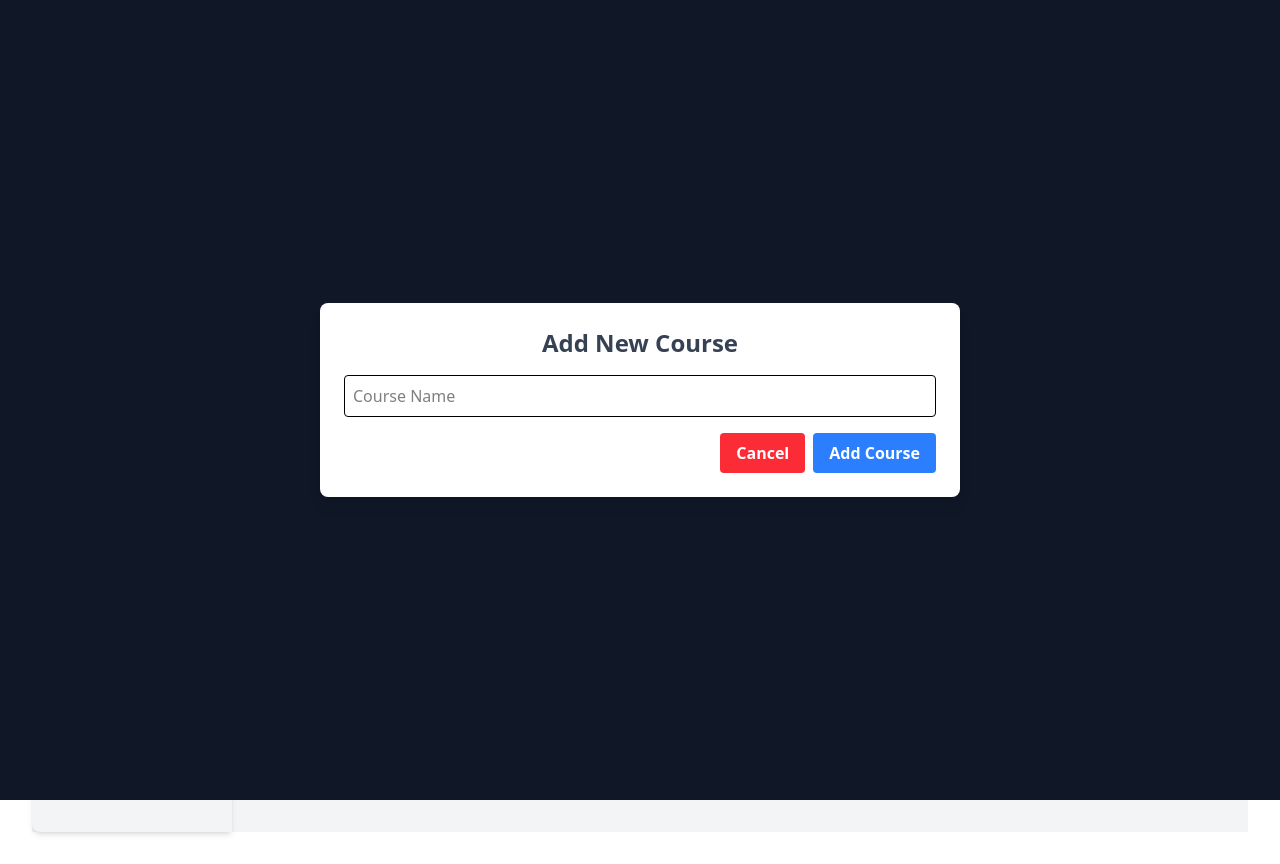
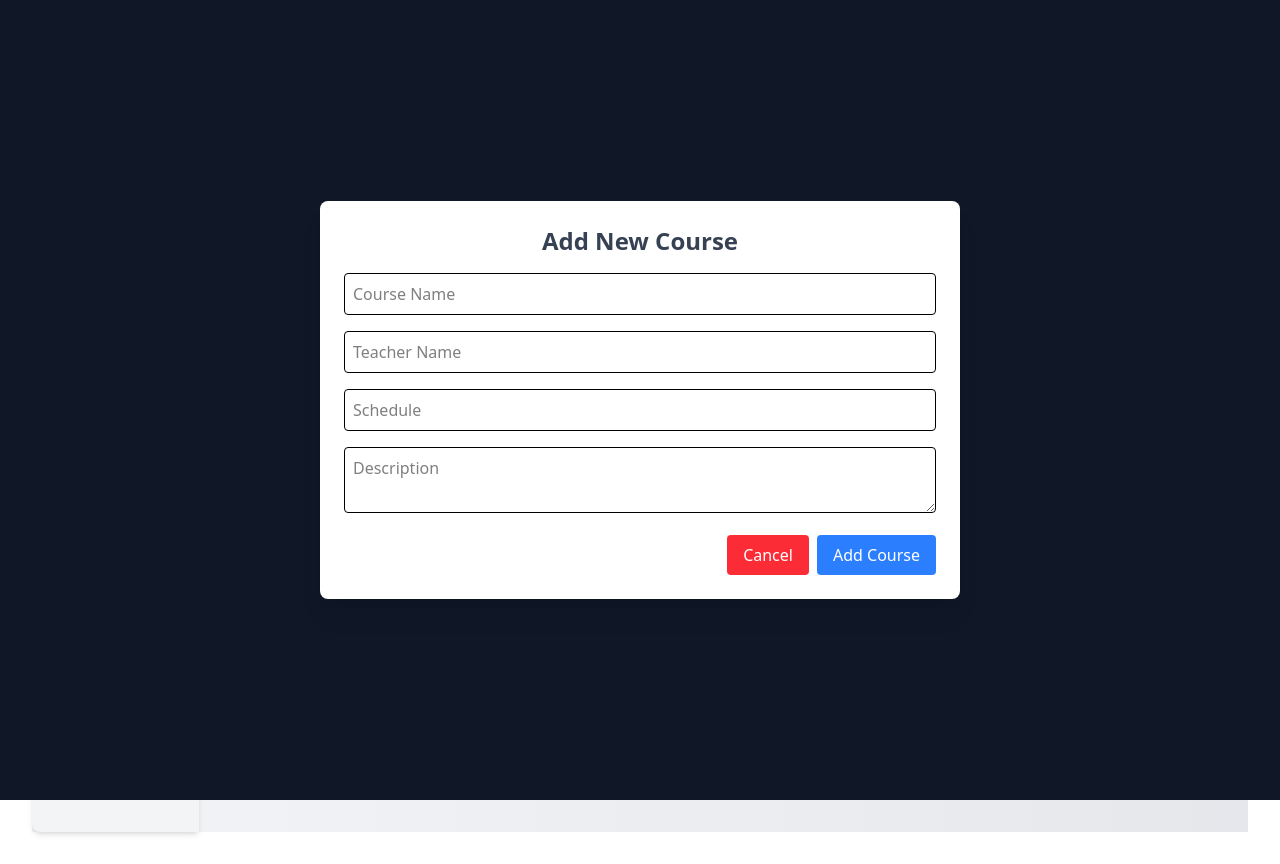
Before and after one commit to MARYFATAH/student-monitoring-app, a React (Vite) app in the folder web/: page /teacherdashboard in a window 1280 px wide. Both pictures are taken after a click on the button "Add Course". Built offline with nearby package versions, Linux system fonts and the light colour scheme.

Commit message:
global state has been deleted and passed props instead. added a mock database and students page and students details added.

```diff
--- /dev/null
+++ b/web/src/Data/Course.js
@@ -0,0 +1,39 @@
+export const courses = [
+  {
+    id: 1,
+    name: "Mathematics",
+    teacher: "Mr. Smith",
+    duration: "3 months",
+    description: "Learn algebra, geometry, and more.",
+  },
+  {
+    id: 2,
+    name: "Science",
+    teacher: "Ms. Johnson",
+    duration: "4 months",
+    description: "Explore physics, biology, and chemistry.",
+  },
+  {
+    id: 3,
+    name: "English",
+    teacher: "Mr. Brown",
+    duration: "2 months",
+    description: "Focus on grammar, vocabulary, and literature.",
+  },
+  {
+    id: 4,
+    name: "History",
+    teacher: "Ms. Green",
+    duration: "3 months",
+  },
+];
+
+export const students = [
+  { id: 1, name: "Alice" },
+  { id: 2, name: "Bob" },
+  { id: 3, name: "Charlie" },
+  { id: 4, name: "David" },
+  { id: 5, name: "Eva" },
+  { id: 6, name: "Frank" },
+  { id: 7, name: "Grace" },
+];
--- a/web/src/components/Course/CourseDetails.jsx
+++ b/web/src/components/Course/CourseDetails.jsx
@@ -1,28 +1,59 @@
+import React from "react";
 import "./CourseDetails.css";
-import { useParams } from "react-router";
-import { CourseContext } from "../../contexts/CourseContext";
-import { useContext } from "react";
+import { Link, useParams } from "react-router";
+import { courses } from "../../Data/Course"; // Importing courses array
 
 export function CourseDetails() {
-  const { courseId } = useParams(); // Extract courseId from URL params
-  const { courses } = useContext(CourseContext); // Access courses from context
-
+  const { courseId } = useParams(); // Extract courseId from the URL
   const selectedCourse = courses.find(
-    (course) => course.id === parseInt(courseId)
-  ); // Find the course by ID
+    (course) => course.id === parseInt(courseId, 10)
+  ); // Match the course by ID
 
   if (!selectedCourse) {
-    return <div className="course-details-container">Course not found.</div>;
+    return <div className="p-4">Course not found...</div>;
   }
 
   return (
-    <div className="course-details-container">
-      <h2>{selectedCourse.name || "No course name provided"}</h2>
-      <p>Teacher: {selectedCourse.teacher || "No teacher assigned"}</p>
-      <p>Duration: {selectedCourse.duration || "Duration not available"}</p>
-      <p>
-        Description: {selectedCourse.description || "No description provided"}
-      </p>
+    <div className="bg-gray-100 flex flex-col items-center">
+      <div className="p-4 md:p-8 w-full max-w-screen-lg">
+        <h1 className="text-3xl md:text-4xl font-bold text-gray-700 mb-6">
+          {selectedCourse.name} Course Details
+        </h1>
+        <div className="grid grid-cols-1 sm:grid-cols-2 gap-4">
+          {/* Teacher Information */}
+          <div className="bg-white p-6 rounded-lg shadow hover:shadow-lg transition">
+            <h2 className="text-lg md:text-xl font-semibold text-gray-800 mb-2">
+              Teacher
+            </h2>
+            <p className="text-sm md:text-base text-gray-600">
+              {selectedCourse.teacher || "No teacher assigned"}
+            </p>
+          </div>
+
+          {/* Schedule Information */}
+          <div className="bg-white p-6 rounded-lg shadow hover:shadow-lg transition">
+            <h2 className="text-lg md:text-xl font-semibold text-gray-800 mb-2">
+              Schedule
+            </h2>
+            <p className="text-sm md:text-base text-gray-600">
+              {selectedCourse.duration || "Schedule not available"}
+            </p>
+          </div>
+
+          {/* Course Description */}
+          <div className="bg-white p-6 rounded-lg shadow hover:shadow-lg transition col-span-2">
+            <h2 className="text-lg md:text-xl font-semibold text-gray-800 mb-2">
+              Description
+            </h2>
+            <p className="text-sm md:text-base text-gray-600">
+              {selectedCourse.description || "No description available"}
+            </p>
+          </div>
+        </div>
+      </div>
+      <button className="bg-blue-500 hover:bg-blue-700 text-white font-bold py-2 px-4 rounded">
+        Add student
+      </button>
     </div>
   );
 }
--- a/web/src/components/Course/CourseList.jsx
+++ b/web/src/components/Course/CourseList.jsx
@@ -1,16 +1,34 @@
-import { CourseDetails } from "./CourseDEtails";
+import React from "react";
+import { Link } from "react-router-dom";
+import { courses } from "../../Data/Course";
 
-export function CourseList({ courses = [] }) {
+export function CourseList() {
   return (
-    <div>
-      {courses.length > 0 ? (
-        courses.map((course) => (
-          <CourseDetails key={course.id} course={course.name} />
-        ))
-      ) : (
-        <p>No courses available</p>
-      )}
-      <button className="dashboard-button">Add Course</button>
+    <div className="p-4 md:p-8">
+      <h1 className="text-3xl md:text-4xl font-bold text-gray-700 mb-6">
+        Course List
+      </h1>
+      <div className="grid grid-cols-1 sm:grid-cols-2 lg:grid-cols-3 gap-4">
+        {courses.length > 0 ? (
+          courses.map((course) => (
+            <div
+              key={course.id}
+              className="bg-white p-4 rounded-lg shadow hover:shadow-lg transition"
+            >
+              <h2 className="text-lg font-semibold">{course.name}</h2>
+              <p>{course.description || "No description available."}</p>
+              <Link
+                to={`/courses/${course.id}`}
+                className="block bg-blue-500 hover:bg-blue-700 text-white font-bold py-2 px-4 mt-4 rounded"
+              >
+                View Details
+              </Link>
+            </div>
+          ))
+        ) : (
+          <p className="text-gray-600">No courses available...</p>
+        )}
+      </div>
     </div>
   );
 }
--- a/web/src/components/Dashboard/TeacherDashboard.jsx
+++ b/web/src/components/Dashboard/TeacherDashboard.jsx
@@ -1,78 +1,101 @@
-import React, { useState, useContext } from "react";
+import React, { useState } from "react";
 import { SideBar } from "../SideBar";
-import { Link } from "react-router-dom";
-import { CourseContext } from "../../contexts/CourseContext"; // Import the context
+import { CourseList } from "../Course/CourseList";
+import {
+  courses as courseData,
+  students as studentData,
+} from "../../Data/Course";
+import { StudentProfile } from "../Students/StudentProfile";
+import { StudentList } from "../Students/StudentList";
 
 export function TeacherDashboard() {
-  const { courses, setCourses } = useContext(CourseContext); // Access courses from context
+  // State for courses and students
+  const [courses, setCourses] = useState(courseData);
+  const [students, setStudents] = useState(studentData);
+
+  // State for active section and assignments
   const [activeSection, setActiveSection] = useState("courses");
-  const [showModal, setShowModal] = useState(false); // State to show/hide modal
-  const [newCourseName, setNewCourseName] = useState(""); // State for the new course name
-  const [newStudentName, setNewStudentName] = useState(""); // State for the new student name
-  const [isAddingCourse, setIsAddingCourse] = useState(true); // Modal type
+  const [courseAssignments, setCourseAssignments] = useState({});
 
-  const [students, setStudents] = useState([
-    { id: 1, name: "Alice" },
-    { id: 2, name: "Bob" },
-    { id: 3, name: "Charlie" },
-    { id: 4, name: "Diana" },
-  ]);
+  // Modal states
+  const [showModal, setShowModal] = useState(false);
+  const [isAddingCourse, setIsAddingCourse] = useState(true);
 
+  // Input fields
+  const [newCourseName, setNewCourseName] = useState("");
+  const [newTeacherName, setNewTeacherName] = useState("");
+  const [newSchedule, setNewSchedule] = useState("");
+  const [newDescription, setNewDescription] = useState("");
+  const [newStudentName, setNewStudentName] = useState("");
+  const [selectedCourseId, setSelectedCourseId] = useState("");
+
+  // Add new course
   const handleAddCourse = () => {
-    if (newCourseName.trim()) {
-      const newCourse = { id: courses.length + 1, name: newCourseName };
-      setCourses([...courses, newCourse]); // Update courses in context
-      setNewCourseName("");
-      setShowModal(false);
+    if (
+      newCourseName.trim() &&
+      newTeacherName.trim() &&
+      newSchedule.trim() &&
+      newDescription.trim()
+    ) {
+      const newCourse = {
+        id: courses.length + 1,
+        name: newCourseName,
+        teacher: newTeacherName,
+        schedule: newSchedule,
+        description: newDescription,
+      };
+      setCourses([...courses, newCourse]);
+      resetModal();
     }
   };
 
+  // Add new student and assign to course
   const handleAddStudent = () => {
-    if (newStudentName.trim()) {
+    if (newStudentName.trim() && selectedCourseId) {
       const newStudent = { id: students.length + 1, name: newStudentName };
-      setStudents([...students, newStudent]); // Update local students state
-      setNewStudentName("");
-      setShowModal(false);
+      setStudents([...students, newStudent]);
+
+      // Assign the student to the selected course
+      setCourseAssignments((prev) => ({
+        ...prev,
+        [selectedCourseId]: [...(prev[selectedCourseId] || []), newStudent.id],
+      }));
+      resetModal();
     }
   };
 
+  // Reset modal
+  const resetModal = () => {
+    setNewCourseName("");
+    setNewTeacherName("");
+    setNewSchedule("");
+    setNewDescription("");
+    setNewStudentName("");
+    setSelectedCourseId("");
+    setShowModal(false);
+  };
+
   return (
-    <div className="h-screen bg-gray-100 flex">
+    <div className="h-screen bg-gradient-to-r from-gray-100 to-gray-200 flex">
       {/* Sidebar */}
       <SideBar
         setActiveSection={setActiveSection}
-        className="bg-blue-600 text-white w-full md:w-1/5 flex-shrink-0 flex flex-col items-center py-8 gap-4"
+        className="bg-blue-600 text-white w-full md:w-1/5 py-8 shadow-md"
       />
 
       {/* Main Content */}
-      <div className="flex-grow flex flex-col h-full">
-        <div className="p-4 md:p-8">
-          <h1 className="text-3xl md:text-4xl font-bold text-gray-700 mb-4 md:mb-6">
+      <div className="flex-grow p-4 md:p-8">
+        <h1 className="text-3xl md:text-4xl font-bold text-gray-700 mb-6">
           Teacher Dashboard
         </h1>
-          <div className="flex flex-col items-center">
+        <div>
           {activeSection === "courses" && (
             <>
-                <div className="grid grid-cols-1 sm:grid-cols-2 gap-4 w-full">
-                  {courses.map((course) => (
-                    <div
-                      key={course.id}
-                      className="bg-white p-4 md:p-6 rounded-lg shadow hover:shadow-lg transition"
-                    >
-                      <h2 className="text-lg md:text-xl font-semibold text-gray-800">
-                        {course.name}
-                      </h2>
-                      <p className="text-sm md:text-base text-gray-600 mt-2">
-                        Course details and information.
-                      </p>
-                      <button className="mt-4 bg-blue-500 hover:bg-blue-700 text-white font-bold py-2 px-4 rounded">
-                        <Link to={`/courses/${course.id}`}>
-                          View Course Details
-                        </Link>
-                      </button>
-                    </div>
-                  ))}
-                </div>
+              <CourseList
+                courses={courses}
+                courseAssignments={courseAssignments}
+                students={students}
+              />
               <button
                 className="bg-green-500 hover:bg-green-700 text-white font-bold py-2 px-4 rounded mt-6"
                 onClick={() => {
@@ -84,24 +107,10 @@ export function TeacherDashboard() {
               </button>
             </>
           )}
-
           {activeSection === "students" && (
             <>
-                <div className="grid grid-cols-1 sm:grid-cols-2 gap-4 w-full">
-                  {students.map((student) => (
-                    <div
-                      key={student.id}
-                      className="bg-white p-4 md:p-6 rounded-lg shadow hover:shadow-lg transition"
-                    >
-                      <h2 className="text-lg md:text-xl font-semibold text-gray-800">
-                        {student.name}
-                      </h2>
-                      <p className="text-sm md:text-base text-gray-600 mt-2">
-                        Student details and information.
-                      </p>
-                    </div>
-                  ))}
-                </div>
+              <StudentList />
+
               <button
                 className="bg-green-500 hover:bg-green-700 text-white font-bold py-2 px-4 rounded mt-6"
                 onClick={() => {
@@ -115,35 +124,78 @@ export function TeacherDashboard() {
           )}
         </div>
       </div>
-      </div>
 
       {/* Modal */}
       {showModal && (
         <div className="fixed inset-0 bg-gray-900 bg-opacity-50 flex justify-center items-center">
-          <div className="bg-white p-6 rounded-lg shadow-lg w-[90%] md:w-[50%]">
+          <div className="bg-white p-6 rounded-lg shadow-xl w-[90%] md:w-[50%]">
             <h2 className="text-2xl font-bold text-gray-700 mb-4">
               {isAddingCourse ? "Add New Course" : "Add New Student"}
             </h2>
+            {isAddingCourse ? (
+              <>
                 <input
                   type="text"
-              placeholder={isAddingCourse ? "Course Name" : "Student Name"}
+                  placeholder="Course Name"
                   className="w-full p-2 border rounded mb-4"
-              value={isAddingCourse ? newCourseName : newStudentName}
-              onChange={(e) =>
-                isAddingCourse
-                  ? setNewCourseName(e.target.value)
-                  : setNewStudentName(e.target.value)
-              }
+                  value={newCourseName}
+                  onChange={(e) => setNewCourseName(e.target.value)}
                 />
+                <input
+                  type="text"
+                  placeholder="Teacher Name"
+                  className="w-full p-2 border rounded mb-4"
+                  value={newTeacherName}
+                  onChange={(e) => setNewTeacherName(e.target.value)}
+                />
+                <input
+                  type="text"
+                  placeholder="Schedule"
+                  className="w-full p-2 border rounded mb-4"
+                  value={newSchedule}
+                  onChange={(e) => setNewSchedule(e.target.value)}
+                />
+                <textarea
+                  placeholder="Description"
+                  className="w-full p-2 border rounded mb-4"
+                  value={newDescription}
+                  onChange={(e) => setNewDescription(e.target.value)}
+                />
+              </>
+            ) : (
+              <>
+                <input
+                  type="text"
+                  placeholder="Student Name"
+                  className="w-full p-2 border rounded mb-4"
+                  value={newStudentName}
+                  onChange={(e) => setNewStudentName(e.target.value)}
+                />
+                <select
+                  className="w-full p-2 border rounded mb-4"
+                  value={selectedCourseId}
+                  onChange={(e) => setSelectedCourseId(e.target.value)}
+                >
+                  <option value="" disabled>
+                    Select a Course
+                  </option>
+                  {courses.map((course) => (
+                    <option key={course.id} value={course.id}>
+                      {course.name}
+                    </option>
+                  ))}
+                </select>
+              </>
+            )}
             <div className="flex justify-end gap-2">
               <button
-                className="bg-red-500 hover:bg-red-700 text-white font-bold py-2 px-4 rounded"
-                onClick={() => setShowModal(false)}
+                className="bg-red-500 hover:bg-red-700 text-white py-2 px-4 rounded"
+                onClick={resetModal}
               >
                 Cancel
               </button>
               <button
-                className="bg-blue-500 hover:bg-blue-700 text-white font-bold py-2 px-4 rounded"
+                className="bg-blue-500 hover:bg-blue-700 text-white py-2 px-4 rounded"
                 onClick={isAddingCourse ? handleAddCourse : handleAddStudent}
               >
                 {isAddingCourse ? "Add Course" : "Add Student"}
--- a/web/src/components/Students/StudentList.jsx
+++ b/web/src/components/Students/StudentList.jsx
@@ -1,14 +1,30 @@
+import { students } from "../../Data/Course";
+import { Link } from "react-router-dom";
 export function StudentList() {
   return (
     <div className="student-list">
-      <h2>Student List</h2>
-      <ul>
-        <li>John Doe</li>
-        <li>Jane Smith</li>
-        <li>Emily Johnson</li>
-        <li>Michael Brown</li>
-        <li>Sarah Davis</li>
-      </ul>
+      <h1>Student List</h1>
+      <div className="grid grid-cols-1 sm:grid-cols-2 lg:grid-cols-3 gap-4">
+        {students.length > 0 ? (
+          students.map((student) => (
+            <div
+              key={student.id}
+              className="bg-white p-4 rounded-lg shadow hover:shadow-lg transition"
+            >
+              <h2 className="text-lg font-semibold">{student.name}</h2>
+
+              <Link
+                to={`/students/${student.id}`}
+                className="block bg-blue-500 hover:bg-blue-700 text-white font-bold py-2 px-4 mt-4 rounded"
+              >
+                View Details
+              </Link>
+            </div>
+          ))
+        ) : (
+          <p className="text-gray-600">No students available...</p>
+        )}
+      </div>
     </div>
   );
 }
--- a/web/src/contexts/CourseContext.jsx
+++ /dev/null
@@ -1,42 +0,0 @@
-import React, { createContext, useState } from "react";
-
-export const CourseContext = createContext();
-
-export const CourseProvider = ({ children }) => {
-  const [courses, setCourses] = useState([
-    {
-      id: 1,
-      name: "Mathematics",
-      teacher: "Mr. Smith",
-      duration: "3 months",
-      description: "Learn algebra, geometry, and more.",
-    },
-    {
-      id: 2,
-      name: "Science",
-      teacher: "Ms. Johnson",
-      duration: "4 months",
-      description: "Explore physics, biology, and chemistry.",
-    },
-    {
-      id: 3,
-      name: "English",
-      teacher: "Mr. Brown",
-      duration: "2 months",
-      description: "Focus on grammar, vocabulary, and literature.",
-    },
-    {
-      id: 4,
-      name: "History",
-      teacher: "Ms. Green",
-      duration: "3 months",
-      description: "Discover world history from ancient to modern times.",
-    },
-  ]);
-
-  return (
-    <CourseContext.Provider value={{ courses, setCourses }}>
-      {children}
-    </CourseContext.Provider>
-  );
-};
```
Also changed, not shown: web/src/components/Students/StudentProfile.jsx (+9 -7 lines), web/src/main.jsx (+2 -7 lines). Lines whose indentation alone changed are shown as unchanged.
